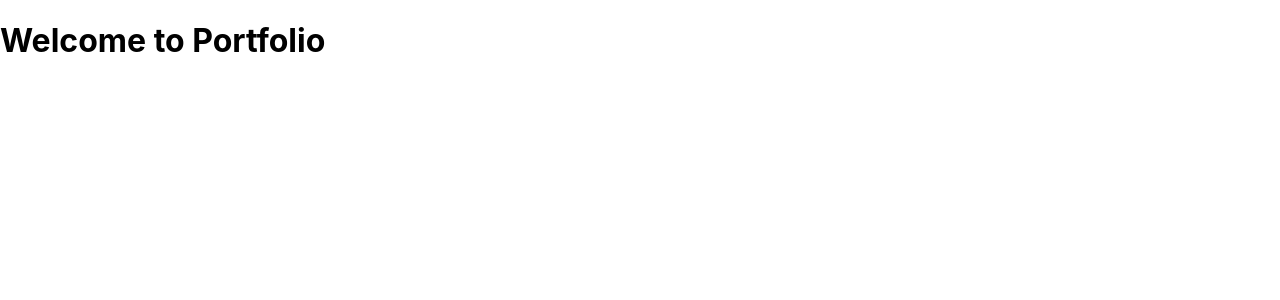
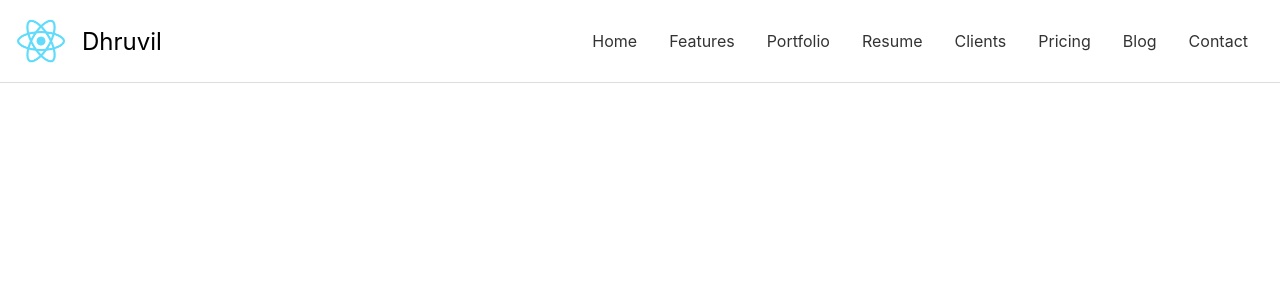
Before and after one commit to DhruvilPadshala/React-Portfolio, a React (Create React App) app: page / in a window 1280 px wide. Shown: the top 300 px of the page. Built offline with nearby package versions, Linux system fonts and the light colour scheme.

Commit message:
header  include

```diff
--- a/src/App.css
+++ b/src/App.css
@@ -1,38 +1,95 @@
-.App {
-  text-align: center;
+/* Header.css */
+.header {
+  display: flex;
+  justify-content: space-between;
+  align-items: center;
+  padding: 1rem;
+  background-color: #fff;
+  border-bottom: 1px solid #ddd;
 }
 
-.App-logo {
-  height: 40vmin;
-  pointer-events: none;
+.logo {
+  font-size: 1.5rem;
+  font-weight: bold;
 }
 
-@media (prefers-reduced-motion: no-preference) {
-  .App-logo {
-    animation: App-logo-spin infinite 20s linear;
+.menu {
+  display: flex;
+  align-items: center;
+}
+
+.desktop-menu {
+  display: flex;
+  align-items: center;
+}
+
+.desktop-menu ul {
+  list-style: none;
+  margin: 0;
+  padding: 0;
+  display: flex;
+}
+
+.desktop-menu li {
+  margin: 0 1rem;
+}
+
+.desktop-menu a {
+  text-decoration: none;
+  color: #333;
+  font-size: 1rem;
+}
+
+.desktop-menu a:hover {
+  text-decoration: underline;
+}
+
+.mobile-menu {
+  display: none;
+}
+
+.menu-icon {
+  display: none;
+}
+
+/* Mobile view */
+@media (max-width: 768px) {
+  .desktop-menu {
+    display: none;
+  }
+
+  .mobile-menu {
+    display: block;
+  }
+
+  .menu-icon {
+    display: block;
   }
 }
+.header .logo-container {
+  display: flex;
+  align-items: center;
+}
 
-.App-header {
-  background-color: #282c34;
-  min-height: 100vh;
+.header .logo {
   display: flex;
   flex-direction: column;
   align-items: center;
-  justify-content: center;
-  font-size: calc(10px + 2vmin);
-  color: white;
 }
 
-.App-link {
-  color: #61dafb;
+.header .logo-text {
+  font-size: 1.5rem;
+  margin-left: 1rem;
 }
 
-@keyframes App-logo-spin {
-  from {
-    transform: rotate(0deg);
-  }
-  to {
-    transform: rotate(360deg);
-  }
+/* Styles for drawer content */
+.drawer-logo {
+  display: flex;
+  flex-direction: column;
+  align-items: center;
 }
+
+.drawer-logo-text {
+  margin-top: 0.5rem;
+  text-align: center;
+}
--- a/src/App.js
+++ b/src/App.js
@@ -1,10 +1,11 @@
-import './App.css';
+import "./App.css";
+import Header from "./Components/Header";
 
 function App() {
   return (
-   <div>
-    <h1>Welcome to Portfolio</h1>
-   </div>
+    <div>
+      <Header />
+    </div>
   );
 }
 
--- /dev/null
+++ b/src/Components/Header/index.js
@@ -0,0 +1,125 @@
+import React, { useState } from "react";
+import {
+  IconButton,
+  Drawer,
+  List,
+  ListItem,
+  ListItemText,
+  Box,
+  Typography,
+} from "@mui/material";
+import MenuIcon from "@mui/icons-material/Menu";
+import "../../../src/App.css";
+import logo from '../../assets/logo192.png'
+
+const Header = () => {
+  const [drawerOpen, setDrawerOpen] = useState(false);
+
+  const toggleDrawer = (open) => (event) => {
+    if (
+      event.type === "keydown" &&
+      (event.key === "Tab" || event.key === "Shift")
+    ) {
+      return;
+    }
+    setDrawerOpen(open);
+  };
+
+  const drawerContent = (
+    <Box
+      role="presentation"
+      sx={{ width: "70%" }}
+      display="flex"
+      flexDirection="column"
+      alignItems="flex-start"
+      padding="1rem"
+    >
+      <Box
+        display="flex"
+        justifyContent="space-between"
+        alignItems="center"
+        width="100%"
+      >
+        <Typography variant="h6" component="div" className="drawer-logo">
+          <img src={logo} alt="Dhruvil" width={50} height={50} />
+        </Typography>
+      </Box>
+      <List>
+        <ListItem button>
+          <ListItemText primary="Home" />
+        </ListItem>
+        <ListItem button>
+          <ListItemText primary="Features" />
+        </ListItem>
+        <ListItem button>
+          <ListItemText primary="Portfolio" />
+        </ListItem>
+        <ListItem button>
+          <ListItemText primary="Resume" />
+        </ListItem>
+        <ListItem button>
+          <ListItemText primary="Clients" />
+        </ListItem>
+        <ListItem button>
+          <ListItemText primary="Pricing" />
+        </ListItem>
+        <ListItem button>
+          <ListItemText primary="Blog" />
+        </ListItem>
+        <ListItem button>
+          <ListItemText primary="Contact" />
+        </ListItem>
+      </List>
+    </Box>
+  );
+
+  return (
+    <header className="header">
+      <div className="logo-container">
+        <div className="logo">
+          <img src={logo} alt="Dhruvil" width={50} height={50} />
+        </div>
+        <div className="logo-text">Dhruvil</div>
+      </div>
+      <nav className="menu">
+        <div className="desktop-menu">
+          <ul>
+            <li><a href="#home">Home</a></li>
+            <li><a href="#about">Features</a></li>
+            <li><a href="#services">Portfolio</a></li>
+            <li><a href="#contact">Resume</a></li>
+            <li><a href="#contact">Clients</a></li>
+            <li><a href="#contact">Pricing</a></li>
+            <li><a href="#contact">Blog</a></li>
+            <li><a href="#contact">Contact</a></li>
+          </ul>
+        </div>
+        <div className="mobile-menu">
+          <IconButton
+            edge="start"
+            color="inherit"
+            aria-label="menu"
+            onClick={toggleDrawer(true)}
+            className="menu-icon"
+          >
+            <MenuIcon />
+          </IconButton>
+          <Drawer
+            anchor="left"
+            open={drawerOpen}
+            onClose={toggleDrawer(false)}
+            sx={{
+              "& .MuiDrawer-paper": {
+                width: "70%",
+              },
+            }}
+          >
+            {drawerContent}
+          </Drawer>
+        </div>
+      </nav>
+    </header>
+  );
+};
+
+export default Header;
```
Also changed, not shown: src/assets/logo192.png (renamed from public/logo192.png).
